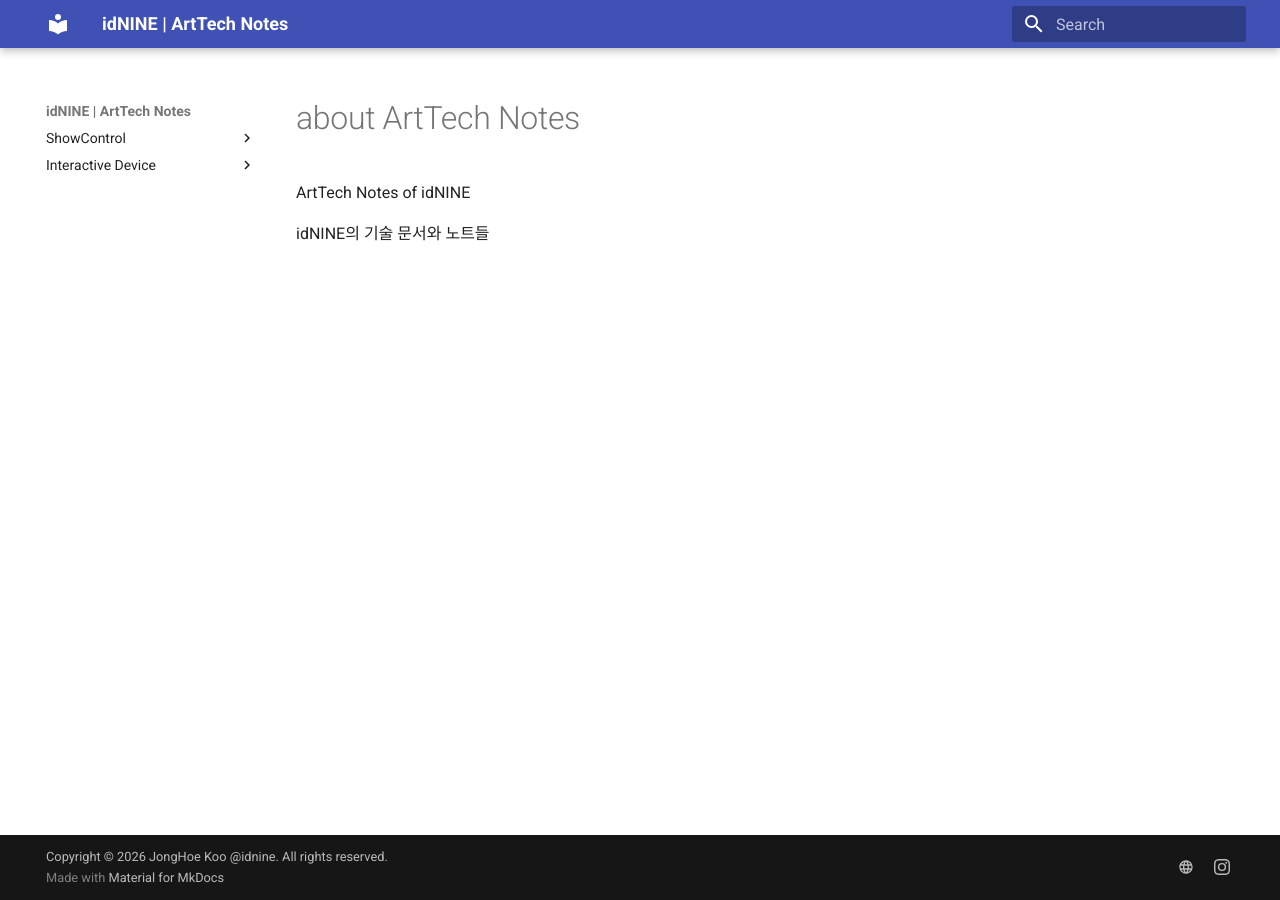
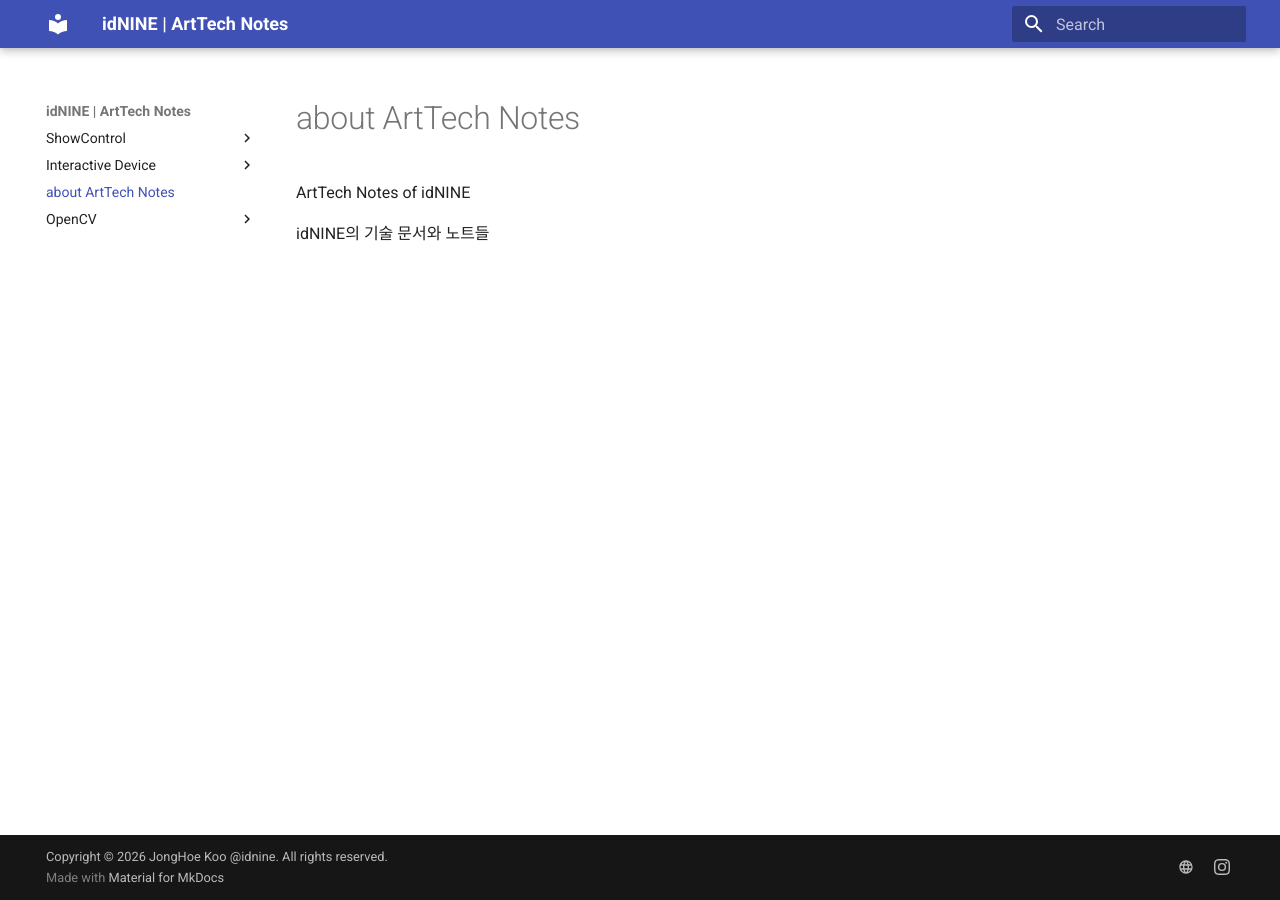
Before and after one commit to idnine/ArtTechNotes, an MkDocs documentation site: the page built from docs/index.md, in a window 1280 px wide. Built offline with MkDocs 1.6.1 and Material for MkDocs 9.7.7, drawn with Linux system fonts in a browser that asks for light colours; part of the change alters nothing that is shown.

```diff
--- a/mkdocs.yml
+++ b/mkdocs.yml
@@ -30,12 +30,16 @@ markdown_extensions:
       superscript: true
   - pymdownx.keys
   - pymdownx.tilde
+plugins:
+  - search
+  - awesome-pages
 
 nav:
   - 'ShowControl' :
     - 'QLab 활용' : showcontrol/qlab.md
   - 'Interactive Device' :
     - 'Sensor 제어' : interactive/sensor.md
+  - ...
 
 extra:
   social:
```
